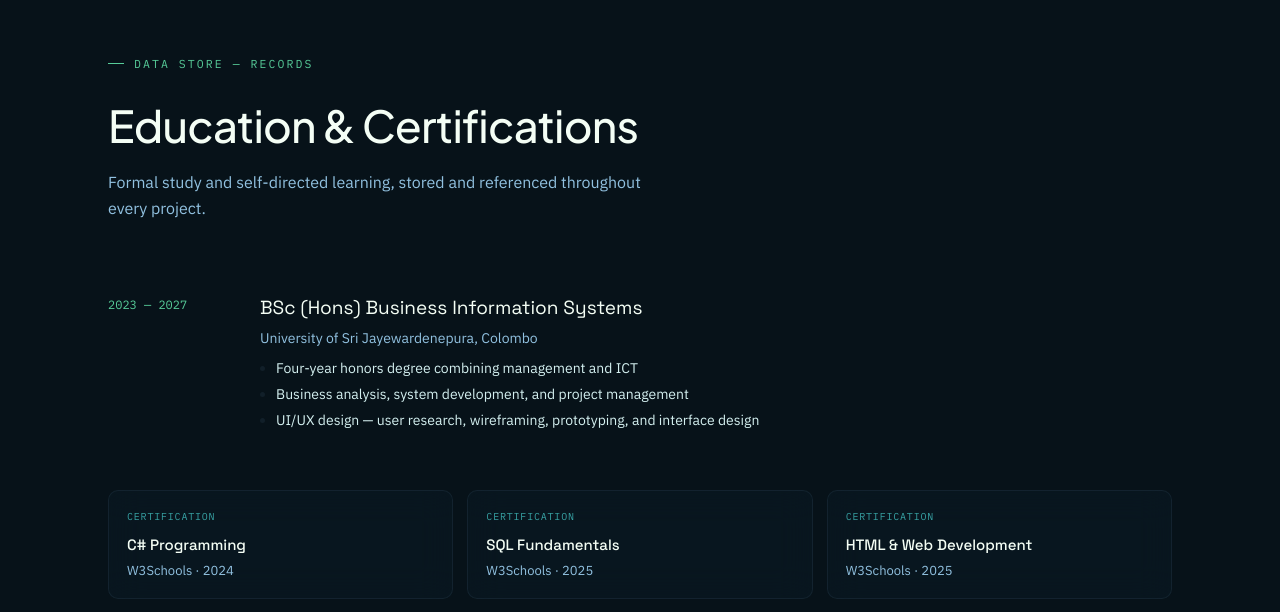
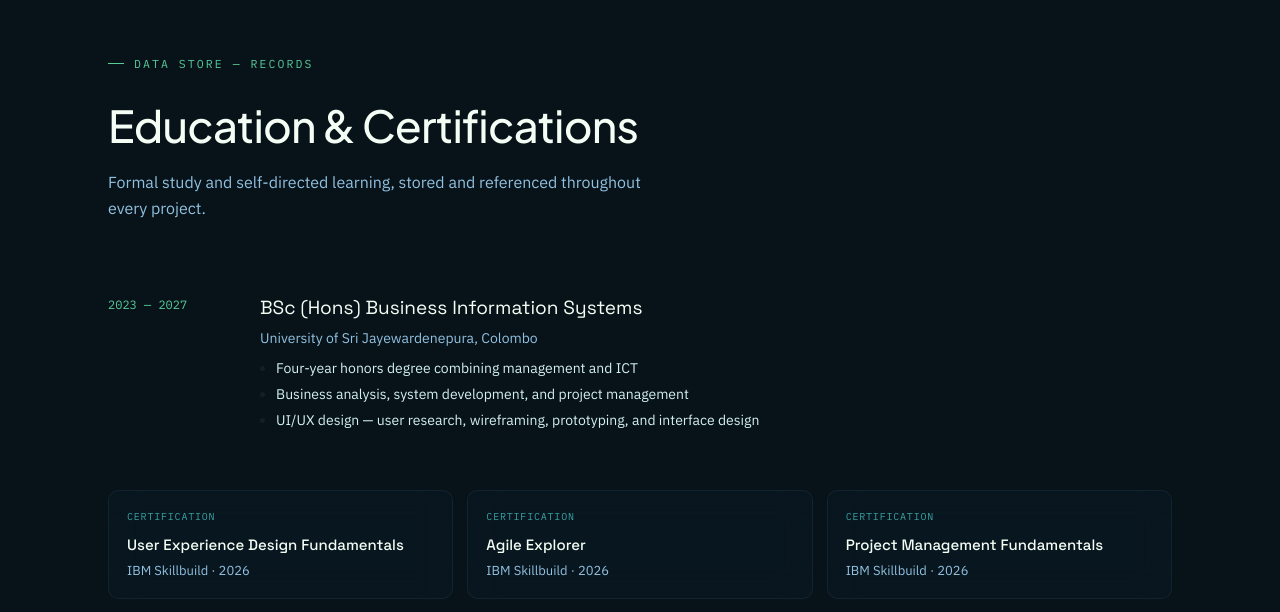
Before and after one commit to kanchana926/portfolio, a Next.js app: page / in a window 1280 px wide. Shown: the part 2184-2796 px from the top of the page. Built offline with nearby package versions, Linux system fonts and the light colour scheme.

Commit message:
Update certificates with new entries from IBM Skillbuild

```diff
--- a/data/portfolio.ts
+++ b/data/portfolio.ts
@@ -119,9 +119,9 @@ export const education = {
 };
 
 export const certificates = [
-  { title: "C# Programming", issuer: "W3Schools", year: "2024" },
-  { title: "SQL Fundamentals", issuer: "W3Schools", year: "2025" },
-  { title: "HTML & Web Development", issuer: "W3Schools", year: "2025" },
+  { title: " User Experience Design Fundamentals", issuer: "IBM Skillbuild", year: "2026" },
+  { title: "Agile Explorer", issuer: "IBM Skillbuild", year: "2026" },
+  { title: "Project Management Fundamentals", issuer: "IBM Skillbuild", year: "2026" },
   { title: "Data Analytics Essentials", issuer: "Cisco Networking Academy", year: "2026" },
   { title: "Cybersecurity Fundamentals", issuer: "APNIC Academy", year: "2026" },
   { title: "Internet of Things", issuer: "Cisco Networking Academy", year: "2026" },
```
